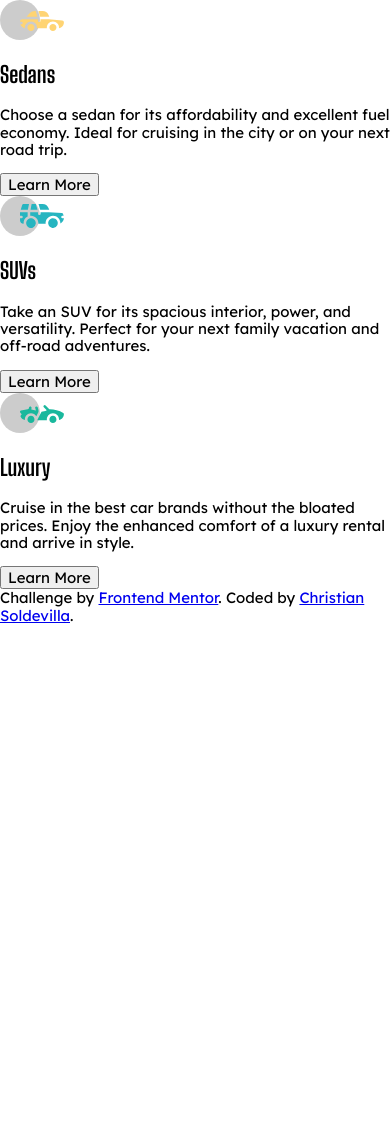
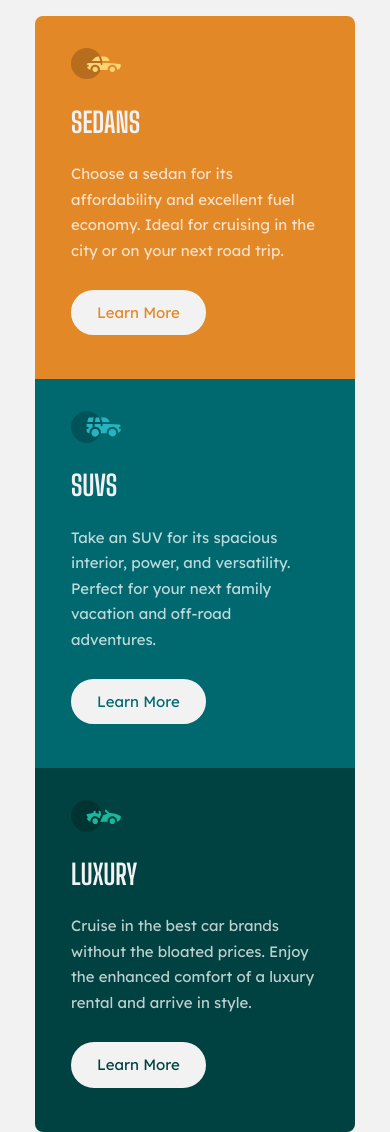
Before and after one commit to soldochris/3-column-preview-card, a plain HTML site: page index.html in a window 390 px wide. Shown: the top 1132 px of the page. Before the commit the page ends 844 px from the top, so only its background shows below. Drawn offline with nearby package versions, Linux system fonts and the light colour scheme.

Commit message:
mobile design ready

```diff
--- a/styles.css
+++ b/styles.css
@@ -14,9 +14,97 @@ body{
   font-family: "Lexend Deca", sans-serif;
   font-weight: 400;
   font-size: 15px;
+  background-color: var(--Very-light-gray);
+  width: 100%;
+  display: flex;
+  flex-direction: column;
+  align-items: center;
+  justify-content: space-around;
+  min-height: 100vh;
 
-  & h2{
-    font-family: "Big Shoulders Display", sans-serif;
-    font-weight: 700;
+  & main{
+    width: 320px;
+    color: var(--Transparent-white);
+    border-radius: 8px;
+    overflow: hidden;
+    margin: 16px 0;
+
+    & section{
+      background-color: var(--Bright-orange);
+      padding: 32px 36px;
+
+      & img{
+        width: 50px;
+      }
+
+      & h2{
+        font-family: "Big Shoulders Display", sans-serif;
+        font-weight: 700;
+        color: var(--Very-light-gray);
+        font-size: 28px;
+        text-transform: uppercase;
+      }
+
+      & p{
+        line-height: 1.7;
+      }
+
+      & button{
+        background-color: var(--Very-light-gray);
+        border: none;
+        padding: 12px 24px;
+        border-radius: 25px;
+        color: var(--Bright-orange);
+        cursor: pointer;
+        margin: 12px 0;
+        border: solid 2px var(--Very-light-gray);
+      }
+
+      & button:hover{
+        background-color: transparent;
+        color: var(--Very-light-gray);
+      }
+    }
+
+    & section:nth-child(2){
+      background-color: var(--Dark-cyan);
+
+      & button{
+        color: var(--Dark-cyan);
+      }
+
+      & button:hover{
+        background-color: transparent;
+        color: var(--Very-light-gray);
+      }
+    }
+
+    & section:nth-child(3){
+      background-color: var(--Very-dark-cyan);
+
+      & button{
+        color: var(--Very-dark-cyan);
+      }
+
+      & button:hover{
+        background-color: transparent;
+        color: var(--Very-light-gray);
+      }
+    }
+  }
+
+  & footer{
+    text-align: center;
+    font-size: 12px;
+
+    & a{
+      color: var(--Dark-cyan);
+      text-decoration: none;
+    }
+
+    & a:hover{
+      color: var(--Bright-orange);
+      text-decoration: underline;
+    }
   }
 }
```
